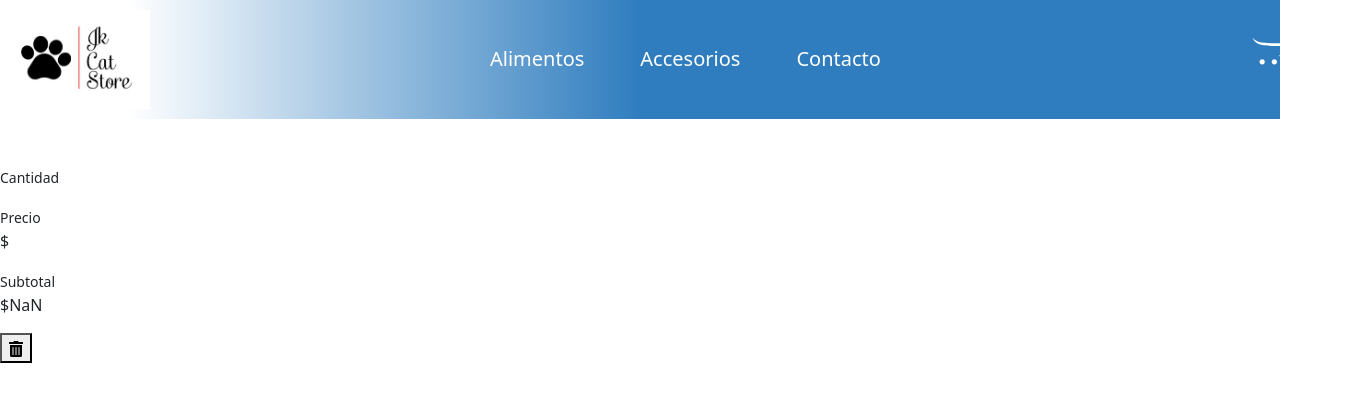
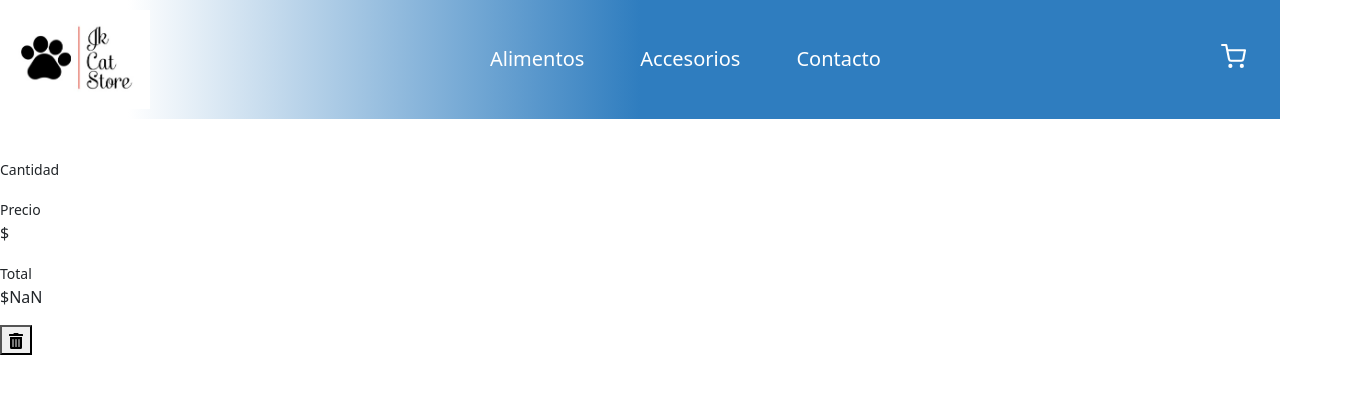
Before and after one commit to jennykischner/jk-cat-store, a React (Vite) app: page /cart in a window 1280 px wide. Shown: the top 402 px of the page, 1371 px wide, since content can reach past the window. Built offline with nearby package versions, Linux system fonts and the light colour scheme.

Commit message:
modifique el icono del carrito

```diff
--- a/src/components/Cart.jsx
+++ b/src/components/Cart.jsx
@@ -20,7 +20,7 @@ export const Cart = ({ id, title, price, amount }) => {
           <p>${price}</p>
         </div>
         <div className="carrito__prod--subtotal">
-          <small>Subtotal</small>
+          <small>Total</small>
           <p>${price * amount}</p>
         </div>
         <button
--- a/src/components/CartWidget.jsx
+++ b/src/components/CartWidget.jsx
@@ -1,4 +1,4 @@
-import { FaOpencart } from "react-icons/fa";
+import { FiShoppingCart } from "react-icons/fi";
 import { useContext } from "react";
 import { CartContext } from "../context/CartContext";
 import { Link } from "react-router-dom";
@@ -9,7 +9,7 @@ export const CartWidget = () => {
   return (
     <div className="carrito">
       <Link to="/cart" className="carrito__link">
-        <FaOpencart className="carrito__link--icono" />
+      <FiShoppingCart/>
         <p>{totalAmount}</p>
       </Link>
     </div>
--- a/src/components/index.css
+++ b/src/components/index.css
@@ -41,11 +41,12 @@
   color: #2c446b;
 }
 
-.carrito__link--icono{
+.carrito__link{
   display: flex;
-  width: 100px;
+  width: 150px;
   height: 30px;
   color: #ffffff;
+  font-size: 25px;
 }
 
 
```
